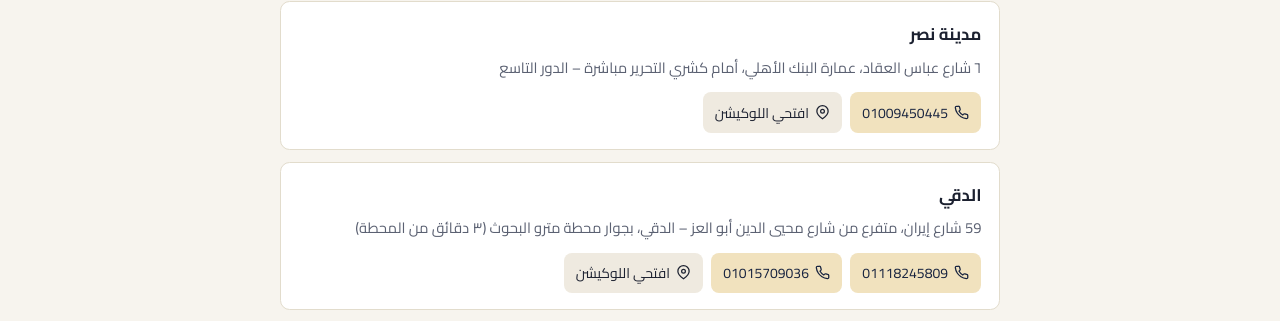
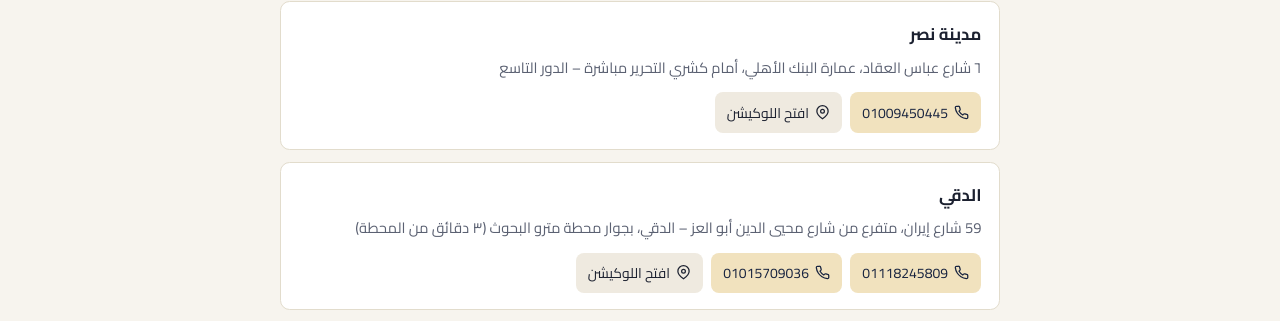
Before and after one commit to ahmedhassan-work/branches, a plain HTML site: page index.html in a window 1280 px wide. Shown: the part 460-781 px from the top of the page. Drawn offline with Linux system fonts and the light colour scheme.

Commit message:
Update index.html

```diff
--- a/index.html
+++ b/index.html
@@ -471,7 +471,7 @@ function render() {
         <p class="addr">${b.addr}</p>
         <div class="branch-actions">
           ${phoneLinks}
-          <a class="map" href="${b.map}" target="_blank" rel="noopener">${pinSvg} افتحي اللوكيشن</a>
+          <a class="map" href="${b.map}" target="_blank" rel="noopener">${pinSvg} افتح اللوكيشن</a>
         </div>`;
       list.appendChild(card);
     });
```
